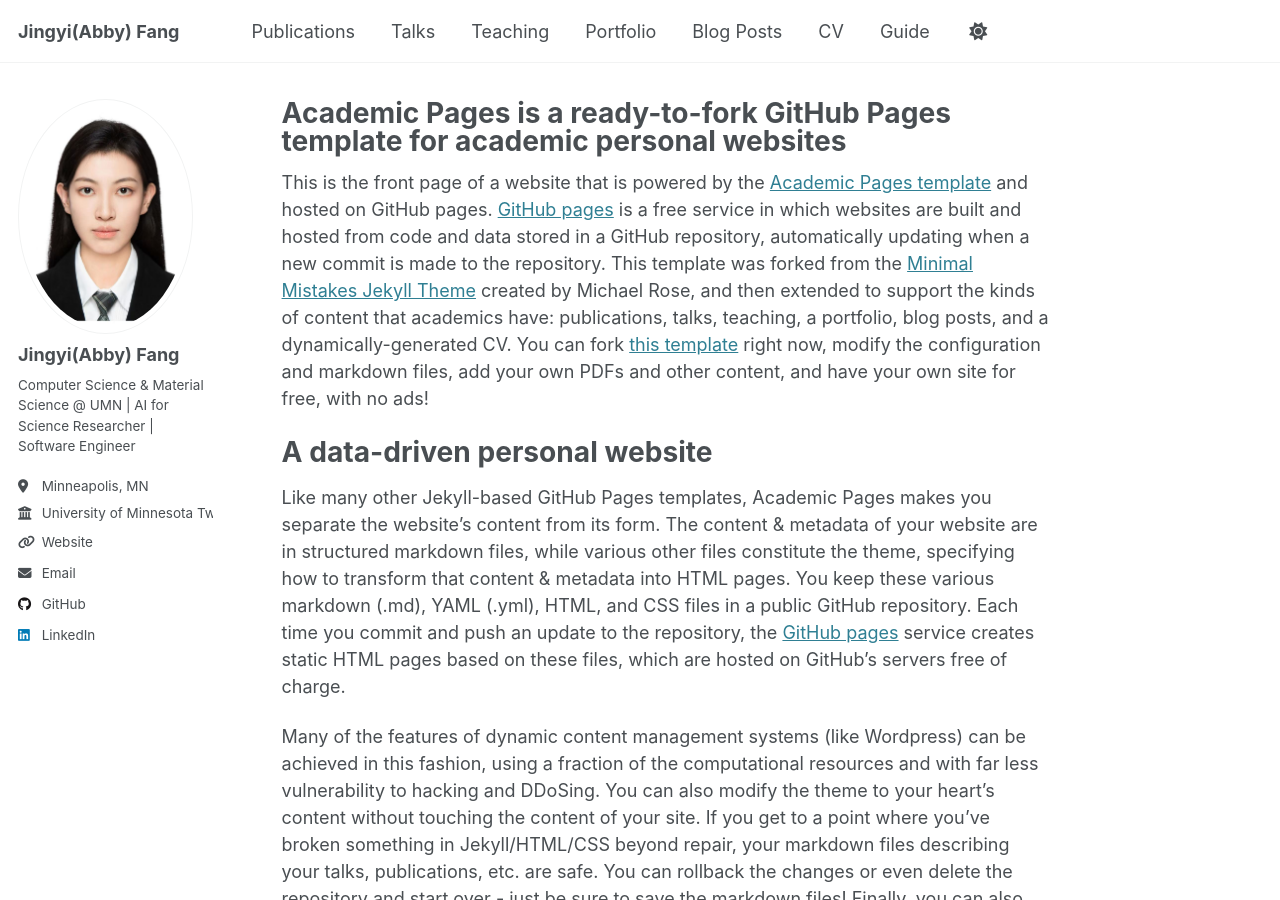
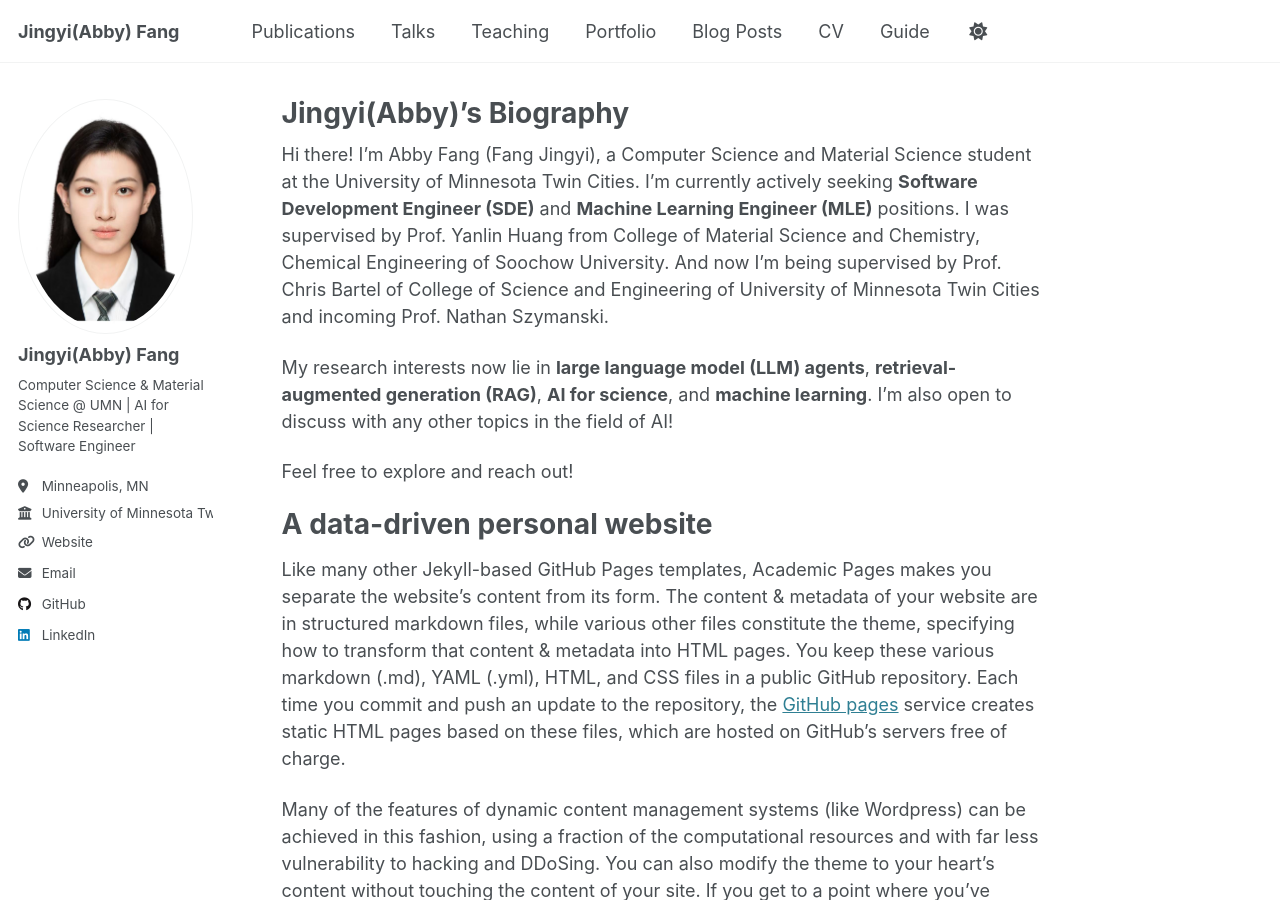
Before and after one commit to Abby0575/Abby057.github.io, a Jekyll site: the page built from _pages/about.md, in a window 1280 px wide and 900 px high. Built offline with Jekyll 4.4.1, drawn with Linux system fonts in a browser that asks for light colours.

Commit message:
Update 6

```diff
--- a/_pages/about.md
+++ b/_pages/about.md
@@ -1,13 +1,18 @@
 ---
 permalink: /
-title: "Academic Pages is a ready-to-fork GitHub Pages template for academic personal websites"
+title: " Jingyi(Abby)'s Biography"
 author_profile: true
 redirect_from:
   - /about/
   - /about.html
 ---
 
-This is the front page of a website that is powered by the [Academic Pages template](https://github.com/academicpages/academicpages.github.io) and hosted on GitHub pages. [GitHub pages](https://pages.github.com) is a free service in which websites are built and hosted from code and data stored in a GitHub repository, automatically updating when a new commit is made to the repository. This template was forked from the [Minimal Mistakes Jekyll Theme](https://mmistakes.github.io/minimal-mistakes/) created by Michael Rose, and then extended to support the kinds of content that academics have: publications, talks, teaching, a portfolio, blog posts, and a dynamically-generated CV. You can fork [this template](https://github.com/academicpages/academicpages.github.io) right now, modify the configuration and markdown files, add your own PDFs and other content, and have your own site for free, with no ads!
+Hi there! I'm Abby Fang (Fang Jingyi), a Computer Science and Material Science student at the University of Minnesota Twin Cities. I’m currently actively seeking **Software Development Engineer (SDE)** and **Machine Learning Engineer (MLE)** positions. I was supervised by Prof. Yanlin Huang from College of Material Science and Chemistry, Chemical Engineering of Soochow University. And now
+I'm being supervised by Prof. Chris Bartel of College of Science and Engineering of University of Minnesota Twin Cities and incoming Prof. Nathan Szymanski.
+
+My research interests now lie in **large language model (LLM) agents**, **retrieval-augmented generation (RAG)**, **AI for science**, and **machine learning**. I'm also open to discuss with any other topics in the field of AI!
+
+Feel free to explore and reach out!
 
 A data-driven personal website
 ======
```
